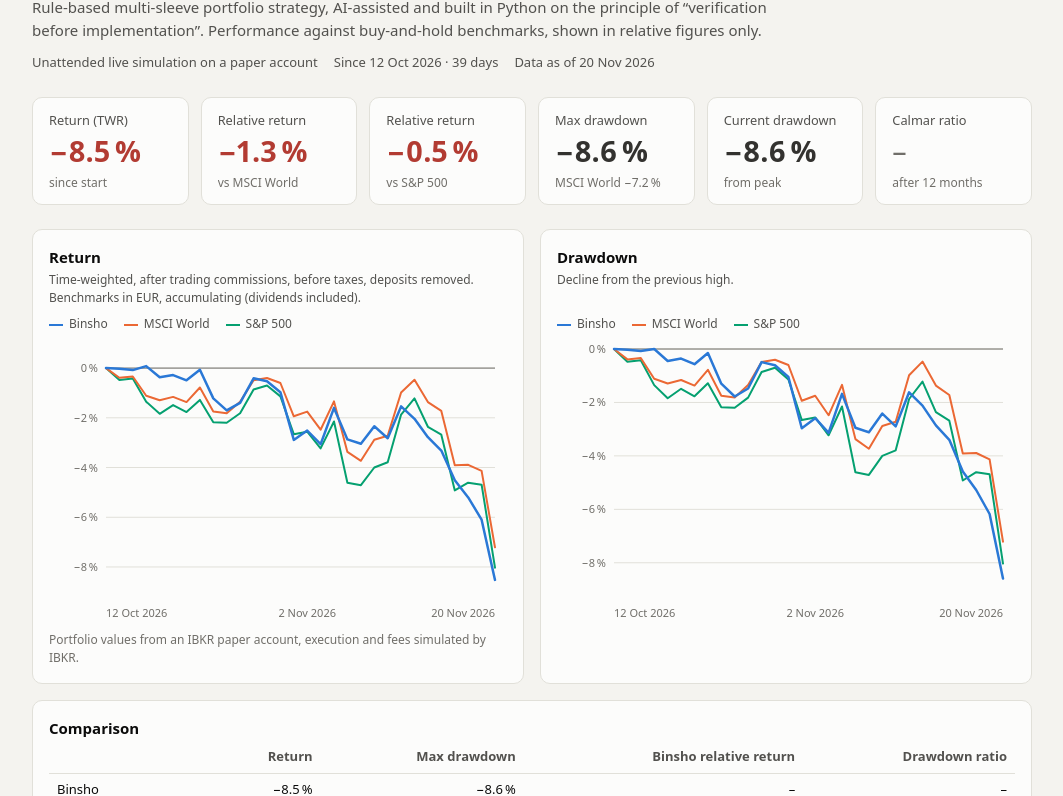
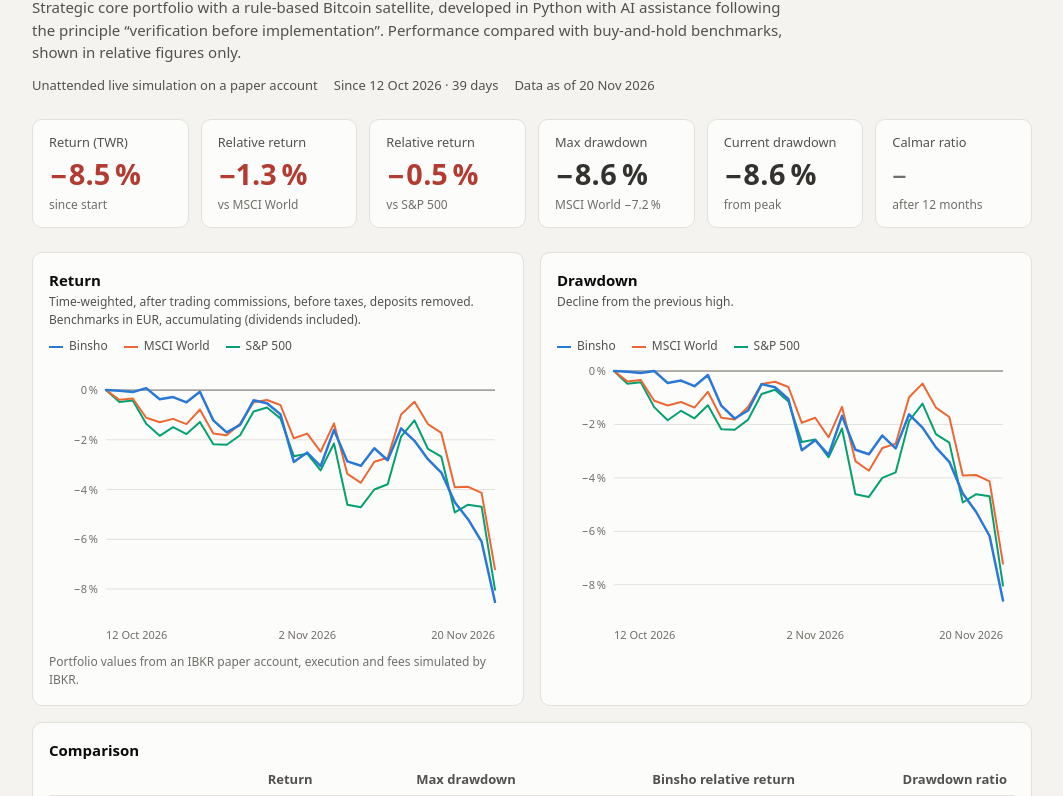
Before and after one commit to volli3000/binsho-dashboard, a plain HTML site: page index.html in a window 1280 px wide. Shown: the part 79-875 px from the top of the page, without its empty margins (108-1171 px from the left). Drawn offline with Linux system fonts and the light colour scheme.

Commit message:
Beschreibungstext: Kernportfolio mit regelbasiertem Bitcoin-Satelliten (DE/EN)
Co-Authored-By: Claude Opus 5.5 <noreply@anthropic.com>

```diff
--- a/index.html
+++ b/index.html
@@ -180,7 +180,7 @@
 <script>
 const T = {
   en: {
-    lead: "Rule-based multi-sleeve portfolio strategy, AI-assisted and built in Python on the principle of “verification before implementation”. Performance against buy-and-hold benchmarks, shown in relative figures only.",
+    lead: "Strategic core portfolio with a rule-based Bitcoin satellite, developed in Python with AI assistance following the principle “verification before implementation”. Performance compared with buy-and-hold benchmarks, shown in relative figures only.",
     growth: "Return",
     growthDesc: "Time-weighted, after trading commissions, before taxes, deposits removed. Benchmarks in EUR, accumulating (dividends included).",
     drawdown: "Drawdown",
@@ -207,7 +207,7 @@ const T = {
     smaller: "Smaller text", larger: "Larger text", toDark: "Switch to dark mode", toLight: "Switch to light mode",
   },
   de: {
-    lead: "Regelbasierte Portfoliostrategie mit mehreren Teilportfolios, KI-gestützt in Python entwickelt nach dem Prinzip „Verifikation vor Implementierung“. Wertentwicklung im Vergleich zu Buy-and-hold-Benchmarks, dargestellt ausschließlich in relativen Kennzahlen.",
+    lead: "Strategisches Kernportfolio mit regelbasiert gesteuertem Bitcoin-Satelliten, KI-gestützt in Python entwickelt nach dem Prinzip „Verifikation vor Implementierung“. Wertentwicklung im Vergleich zu Buy-and-Hold-Benchmarks, dargestellt ausschließlich in relativen Kennzahlen.",
     growth: "Rendite",
     growthDesc: "Zeitgewichtet, nach Handelsgebühren, vor Steuern, bereinigt um Einzahlungen. Benchmarks in EUR, thesaurierend (Dividenden enthalten).",
     drawdown: "Drawdown",
```
